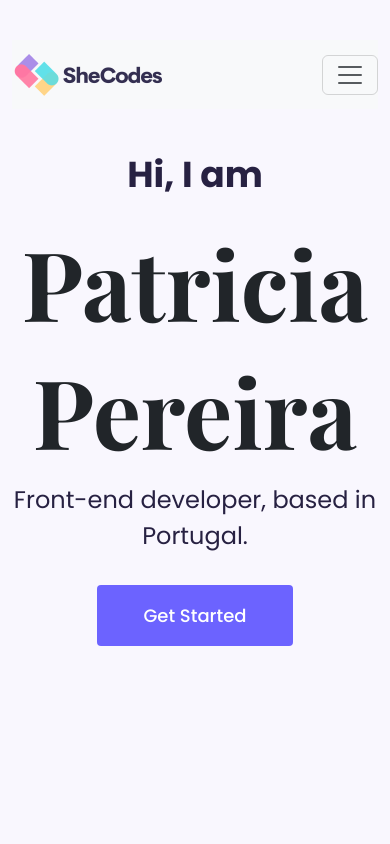
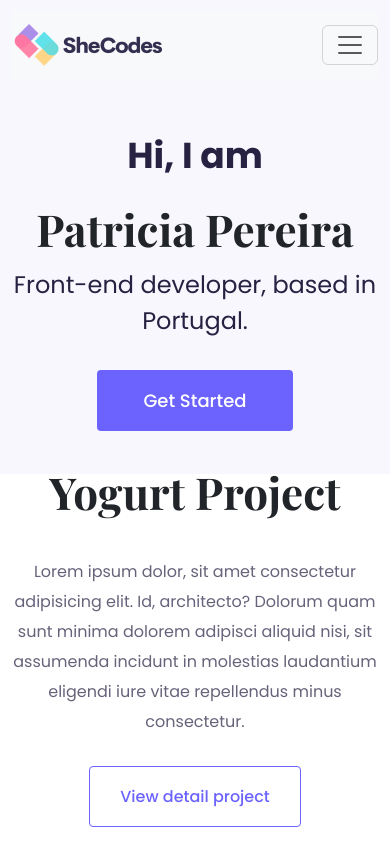
Before and after one commit to kseniya-verhun/Resume, a plain HTML site: page index.html in a window 390 px wide. Shown: the top 844 px of the page. Drawn offline with nearby package versions, Linux system fonts and the light colour scheme.

Commit message:
Integrated homepage content design

```diff
--- a/index.html
+++ b/index.html
@@ -55,7 +55,55 @@
             <p>Hi, I am</p>
             <h1>Patricia Pereira</h1>
             <h2 class="mb-5">Front-end developer, based in Portugal.</h2>
-            <a href="#" class="btn-branding">Get Started</a>
+            <div>
+                <a href="#" class="btn-branding">Get Started</a>
+            </div>
+        </div>
+    </div>
+    <p class="text-center m-5 d-none d-lg-block">Featured Project which my best projects be choice to show</p>
+    <div class="container">
+        <div class="row mb-5">
+                <div class="col d-none d-lg-block">
+                    <img src="images/yogurt.png" alt="Yogurt image" class="img-fluid">
+                </div>
+                <div class="col">
+                <div class="project-description">
+                    <h2 class="mb-5">Yogurt Project</h2>
+                    <p class="mb-5">Lorem ipsum dolor, sit amet consectetur adipisicing elit. Id, architecto? Dolorum quam sunt minima dolorem adipisci
+                        aliquid nisi, sit assumenda incidunt in molestias laudantium eligendi iure vitae repellendus minus consectetur.</p>
+                    <a href="#" class="btn-branding-outline">View detail project</a>
+                </div>
+            </div>
+        </div>
+        <div class="row mb-5">
+            <div class="col">
+                <div class="project-description">
+                    <h2 class="mb-5">Weather App</h2>
+                    <p class="mb-5">Lorem ipsum dolor, sit amet consectetur adipisicing elit. Id, architecto? Dolorum quam sunt
+                        minima dolorem adipisci
+                        aliquid nisi, sit assumenda incidunt in molestias laudantium eligendi iure vitae repellendus minus
+                        consectetur.</p>
+                    <a href="#" class="btn-branding-outline">View detail project</a>
+                </div>
+            </div>
+            <div class="col d-none d-lg-block">
+                <img src="images/weather.png" alt="Weather image" class="img-fluid">
+            </div>
+        </div>
+        <div class="row mb-5">
+            <div class="col d-none d-lg-block">
+                <img src="images/dictionary.png" alt="Dictionary image" class="img-fluid">
+            </div>
+            <div class="col">
+                <div class="project-description">
+                    <h2 class="mb-5">Dictionary App</h2>
+                    <p class="mb-5">Lorem ipsum dolor, sit amet consectetur adipisicing elit. Id, architecto? Dolorum quam sunt
+                        minima dolorem adipisci
+                        aliquid nisi, sit assumenda incidunt in molestias laudantium eligendi iure vitae repellendus minus
+                        consectetur.</p>
+                    <a href="#" class="btn-branding-outline">View detail project</a>
+                </div>
+            </div>
         </div>
     </div>
 </body>
--- a/styles/resume.css
+++ b/styles/resume.css
@@ -10,9 +10,13 @@ body {
 }
 
 .hero {
-    height: 900px;
     background-color: #F9F7FE;
     text-align: center;
+    padding: 40px 0;
+}
+
+.caption {
+    padding: 150px 0;
 }
 
 h1 {
@@ -43,17 +47,14 @@ h1 {
     text-decoration: none;
     font-size: 18px;
     line-height: 27px;
-    font-family: 'Poppins';
+    font-family: var(--default-font-family);
     font-weight: 500;
+    margin-bottom: 50px;
 }
 
 a.nav-link {
     color: var(--secondary-color);
     opacity: 0.7;
-}
-
-.caption {
-    margin-top: 10%;
 }
 
 li.home a {
@@ -65,6 +66,63 @@ li.home a {
     margin-right: 3%;
 }
 
-.container {
-    padding-top: 40px;
+.btn-branding-outline {
+    padding: 18px 30px;
+    font-size: 16px;
+    line-height: 24px;
+    color: var(--branding-color);
+    border: 1px solid var(--branding-color);
+    border-radius: 4px;
+    font-family: var(--default-font-family);
+    font-weight: 500;
+    text-decoration: none;
 }
+
+p {
+    font-family: var(--default-font-family);
+    font-weight: 400;
+    line-height: 27px;
+    font-size: 18px;
+    color: var(--secondary-color);
+}
+
+.project-description h2 {
+    font-weight: 700;
+    font-size: 64px;
+    line-height: 85px;
+    font-family: var(--heading-font-family);
+}
+
+.project-description p {
+    color: var(--secondary-color);
+    opacity: 0.7;
+    font-size: 16px;
+    line-height: 30px;
+    font-weight: 400;
+    font-family: var(--default-font-family);
+}
+
+.project-description {
+    padding: 120px 40px;
+}
+
+@media (max-width: 600px) {
+    h1 {
+        font-size: 44px;
+        line-height: 60px;
+    }
+    .project-description {
+        padding: 0;
+        text-align: center;
+    }
+    .project-description h2 {
+        font-size: 44px;
+        line-height: 0.8;
+    }
+    .caption {
+        padding: 50px 0;
+    }
+    .hero {
+        padding: 10px 0;
+    }
+}
```
Also changed, not shown: images/dictionary.png (added), images/weather.png (added), images/yogurt.png (added).
